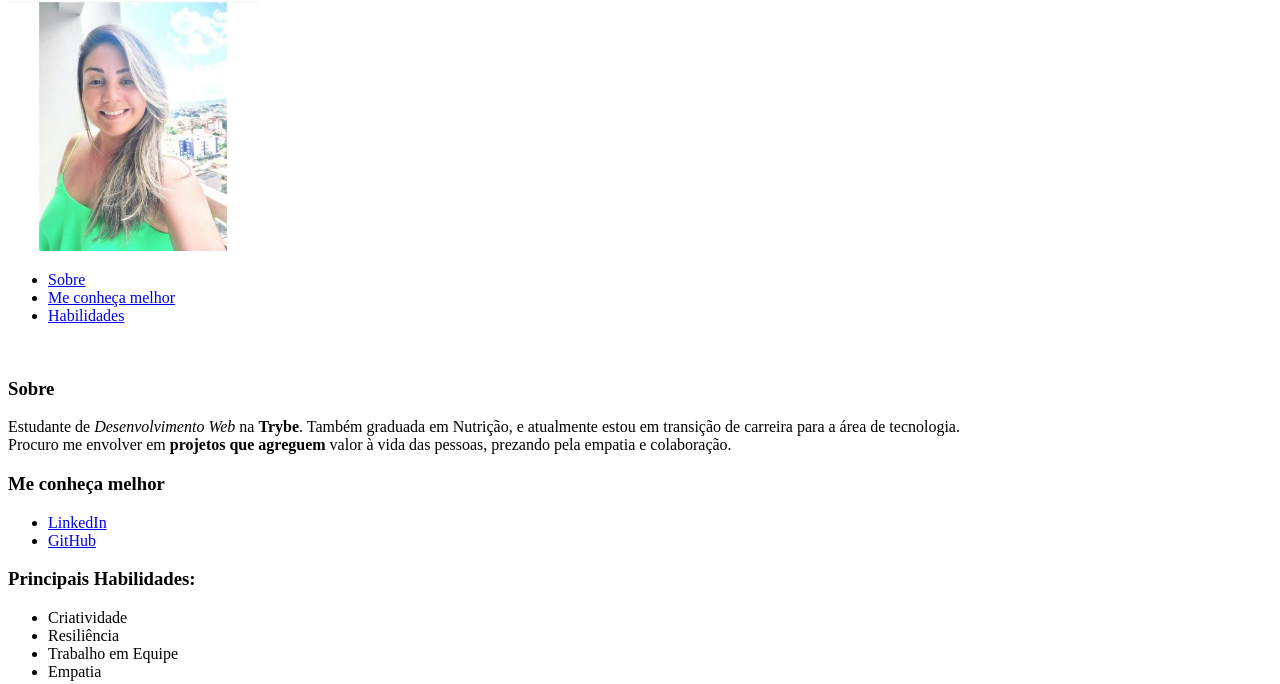
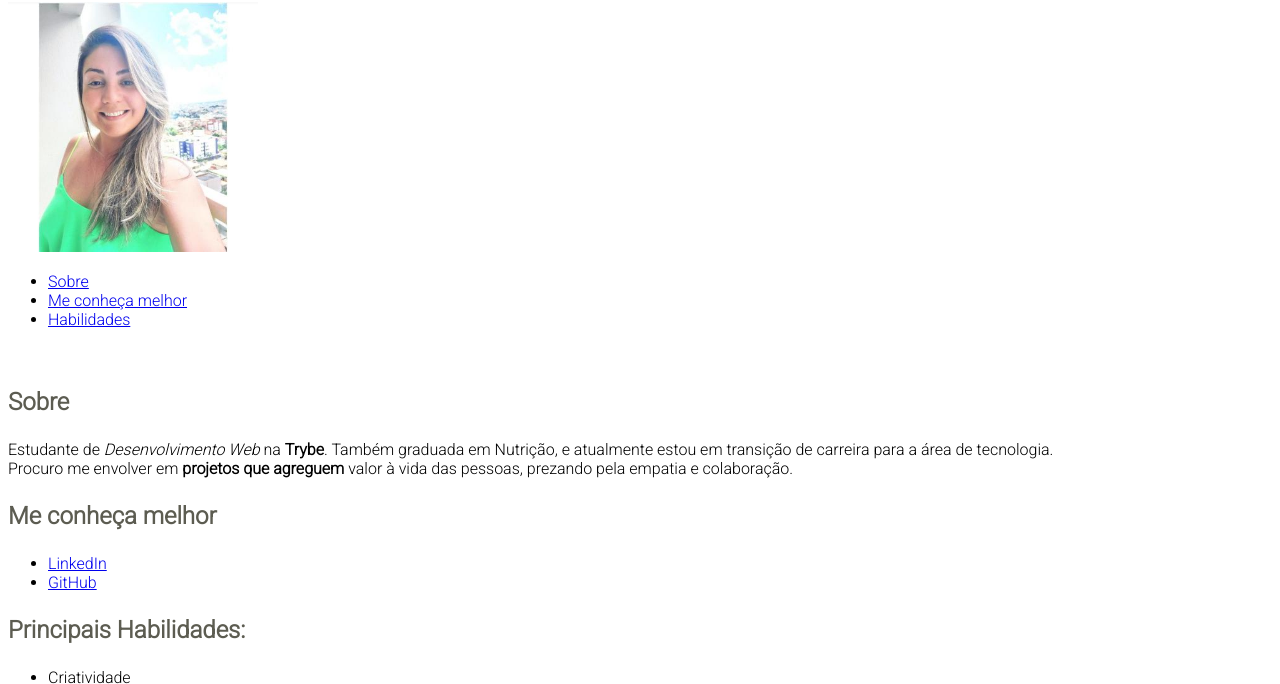
Before and after one commit to Fernanda9421/Fernanda9421.github.io, a plain HTML site: page index.html in a window 1280 px wide. Shown: the part 79-763 px from the top of the page. Drawn offline with Linux system fonts and the light colour scheme.

Commit message:
Troca familia de fonte

```diff
--- a/index.html
+++ b/index.html
@@ -4,6 +4,10 @@
 <head>
   <meta charset="UTF-8">
   <title>Fernanda Andrade</title>
+  <link rel="preconnect" href="https://fonts.googleapis.com">
+  <link rel="preconnect" href="https://fonts.gstatic.com" crossorigin>
+  <link href="https://fonts.googleapis.com/css2?family=Roboto:wght@300&display=swap" rel="stylesheet">
+  <link rel="stylesheet" type="text/css" href="style.css">
 </head>
 
 <body>
@@ -20,8 +24,10 @@
 
   <h3 id="sobre">Sobre</h3>
   <p>
-      Estudante de <em>Desenvolvimento Web</em> na <strong>Trybe</strong>. Também graduada em Nutrição, e atualmente estou em transição de carreira para a área de tecnologia.<br>
-      Procuro me envolver em <strong>projetos que agreguem</strong> valor à vida das pessoas, prezando pela empatia e colaboração.
+    Estudante de <em>Desenvolvimento Web</em> na <strong>Trybe</strong>. Também graduada em Nutrição, e atualmente estou
+    em transição de carreira para a área de tecnologia.<br>
+    Procuro me envolver em <strong>projetos que agreguem</strong> valor à vida das pessoas, prezando pela empatia e
+    colaboração.
   </p>
 
   <h3 id="redes">Me conheça melhor</h3>
--- /dev/null
+++ b/style.css
@@ -0,0 +1,9 @@
+body {
+    font-family: 'Roboto', sans-serif;
+}
+
+h3 {
+    color: rgb(92, 92, 81);
+    font-size: 24px;
+    font-weight: 700;
+}
```
Lines whose indentation alone changed are shown as unchanged.
